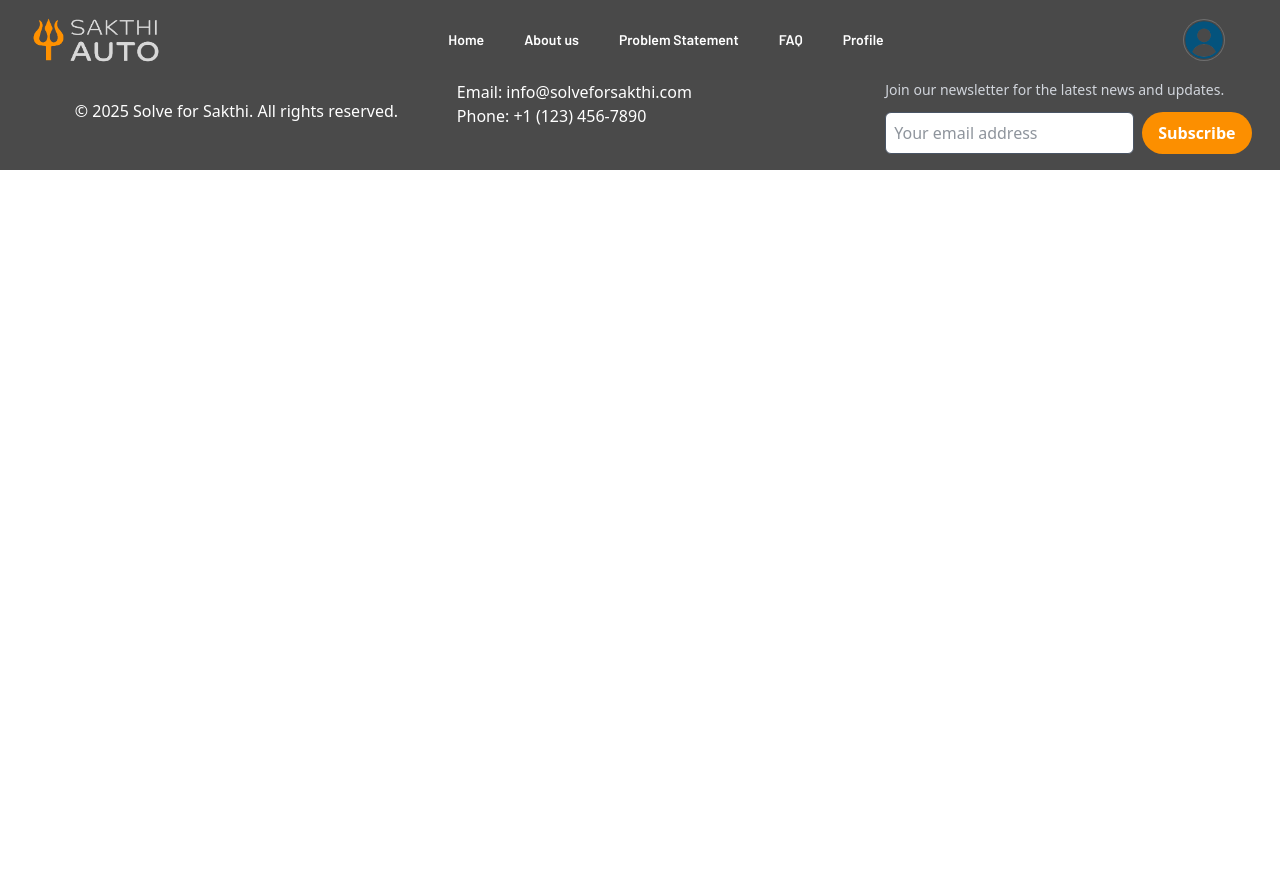
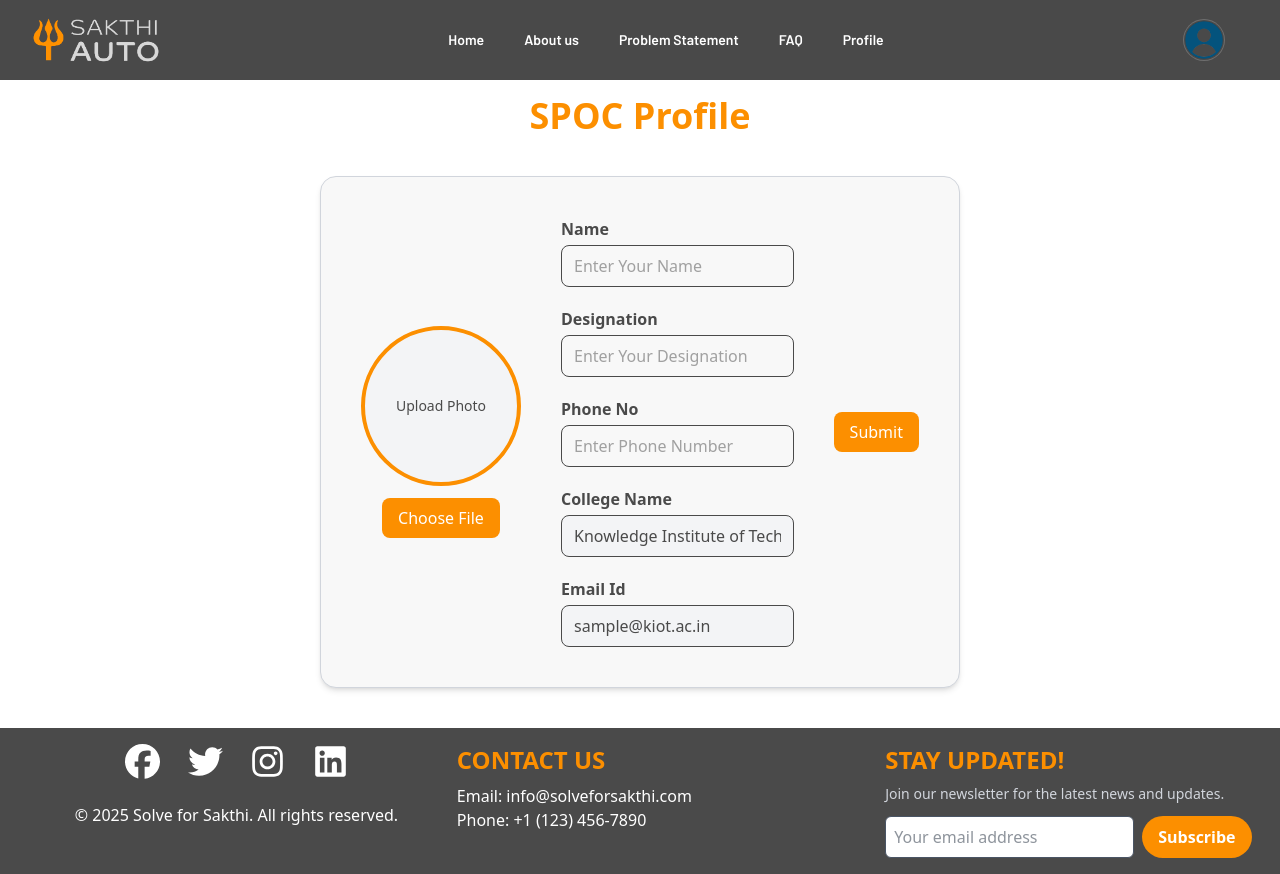
Before and after one commit to damodara2006/Project_SFS, a React (Vite) app in the folder frontend/: page /spoc/profile in a window 1280 px wide. Before the commit the page ends 800 px from the top, so only its background shows below. Built offline with nearby package versions, Linux system fonts and the light colour scheme.

Commit message:
feat: implement SPOCProfile component with image upload and form handling

```diff
--- a/frontend/src/pages/spoc/SPOCProfile.jsx
+++ b/frontend/src/pages/spoc/SPOCProfile.jsx
@@ -1,9 +1,127 @@
-import React from 'react'
+import React, { useState } from "react";
 
 const SPOCProfile = () => {
+  const [profilePic, setProfilePic] = useState(null);
+  const [formData, setFormData] = useState({
+    name: "",
+    designation: "",
+    phone: "",
+    college: "Knowledge Institute of Technology",
+    email: "sample@kiot.ac.in",
+  });
+
+  const handleImageChange = (e) => {
+    const file = e.target.files[0];
+    if (file) {
+      setProfilePic(URL.createObjectURL(file));
+    }
+  };
+
+  const handleChange = (e) => {
+    setFormData({ ...formData, [e.target.name]: e.target.value });
+  };
+
   return (
-    <div>SPOCProfile</div>
-  )
-}
+    <div className="mt-24 w-full flex flex-col items-center justify-center bg-[#ffffff] text-[#4a4a4a] mb-10 ">
+      <h1 className="text-4xl font-bold text-[#fc8f00] mb-10">SPOC Profile</h1>
 
-export default SPOCProfile
+      <div className="flex flex-col md:flex-row items-center justify-center bg-[#f8f8f8] border border-gray-300 rounded-2xl shadow-md p-10 w-11/12 md:w-3/4 lg:w-1/2 gap-10">
+
+        {/* Profile Picture Section */}
+        <div className="flex flex-col items-center">
+          <div className="relative border-4 border-[#fc8f00] rounded-full h-40 w-40 overflow-hidden bg-gray-100 flex items-center justify-center">
+            {profilePic ? (
+              <img
+                src={profilePic}
+                alt="Profile"
+                className="h-full w-full object-cover"
+              />
+            ) : (
+              <span className="text-[#4a4a4a] text-sm text-center">Upload Photo</span>
+            )}
+          </div>
+          <label
+            htmlFor="profile"
+            className="mt-3 cursor-pointer bg-[#fc8f00] text-white px-4 py-2 rounded-lg hover:bg-[#e68100] transition"
+          >
+            Choose File
+          </label>
+          <input
+            type="file"
+            accept=".jpg,.jpeg"
+            id="profile"
+            name="profile"
+            onChange={handleImageChange}
+            className="hidden"
+          />
+        </div>
+
+        {/* Profile Details Section */}
+        <div className="flex flex-col gap-5 w-full">
+          <div>
+            <label className="font-semibold">Name</label>
+            <input
+              type="text"
+              name="name"
+              value={formData.name}
+              onChange={handleChange}
+              placeholder="Enter Your Name"
+              className="w-full mt-1 px-3 py-2 border rounded-lg focus:outline-none focus:ring-2 focus:ring-[#fc8f00]"
+            />
+          </div>
+
+          <div>
+            <label className="font-semibold">Designation</label>
+            <input
+              type="text"
+              name="designation"
+              value={formData.designation}
+              onChange={handleChange}
+              placeholder="Enter Your Designation"
+              className="w-full mt-1 px-3 py-2 border rounded-lg focus:outline-none focus:ring-2 focus:ring-[#fc8f00]"
+            />
+          </div>
+
+          <div>
+            <label className="font-semibold">Phone No</label>
+            <input
+              type="text"
+              name="phone"
+              value={formData.phone}
+              onChange={handleChange}
+              placeholder="Enter Phone Number"
+              className="w-full mt-1 px-3 py-2 border rounded-lg focus:outline-none focus:ring-2 focus:ring-[#fc8f00]"
+            />
+          </div>
+
+          <div>
+            <label className="font-semibold">College Name</label>
+            <input
+              type="text"
+              name="college"
+              value={formData.college}
+              disabled
+              className="w-full mt-1 px-3 py-2 border rounded-lg bg-gray-100 cursor-not-allowed"
+            />
+          </div>
+
+          <div>
+            <label className="font-semibold">Email Id</label>
+            <input
+              type="text"
+              name="email"
+              value={formData.email}
+              disabled
+              className="w-full mt-1 px-3 py-2 border rounded-lg bg-gray-100 cursor-not-allowed"
+            />
+          </div>
+        </div>
+                      <button className="bg-[#fc8f00] text-white px-4 py-2 rounded-lg hover:bg-[#e68100] transition curor-pointer">Submit</button>
+
+      </div>
+
+    </div>
+  );
+};
+
+export default SPOCProfile;
```
